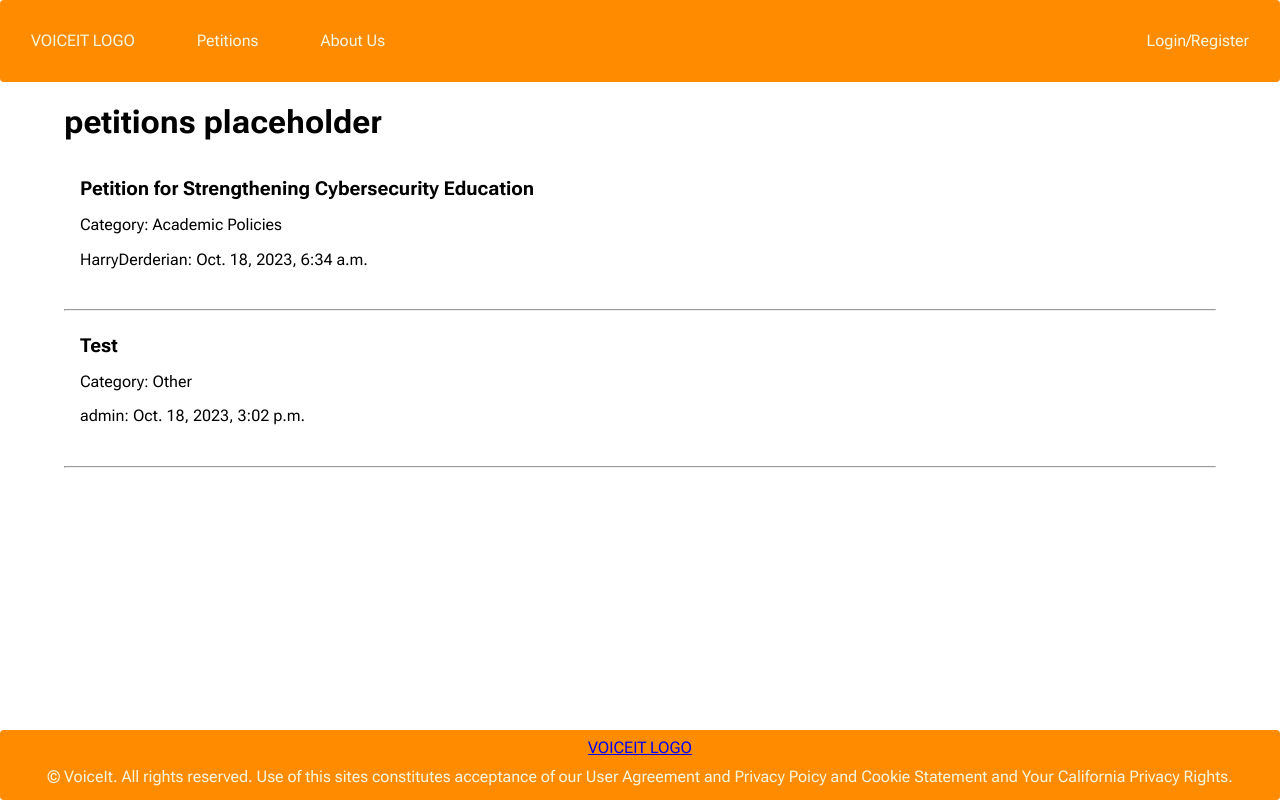
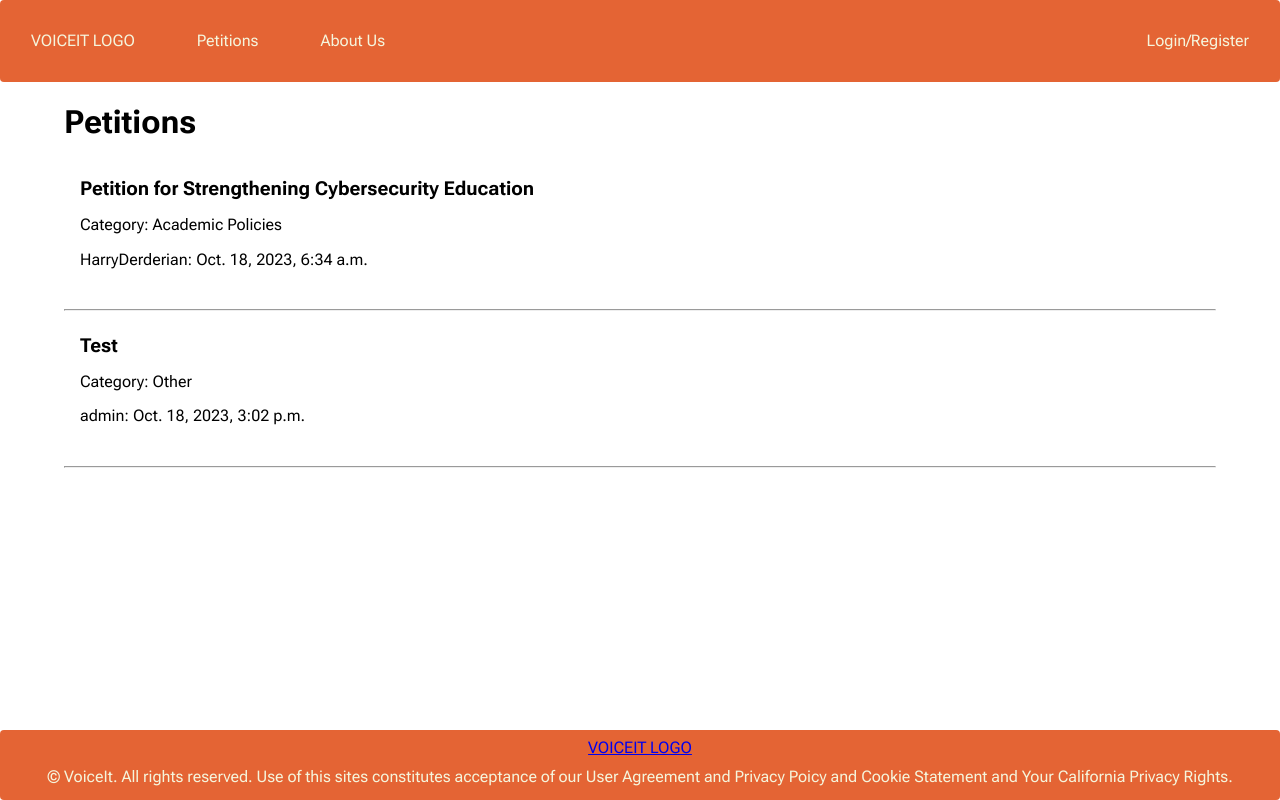
Before and after one commit to HarryDerderian/Voiceit, a Django app: page /petitions/ in a window 1280 px wide. Run offline with Django 4.2, Linux system fonts and the light colour scheme; data comes from the database, SQL or seed files in the repository; both versions use the stored data as it was after the commit.

Commit message:
more styling

```diff
--- a/base/templates/base/petitions.html
+++ b/base/templates/base/petitions.html
@@ -4,11 +4,11 @@
 
 
 
-<h1>petitions placeholder</h1>
+<h1>Petitions</h1>
 <div class="petitions-all">
 
     {% for petition in petitions %}
-    <a href="/">
+    <a href="{% url 'petitions' %}">
     <div class="petition-block">
         <span class="petition-title">{{petition.title}}</span>
         <p>Category: {{petition.category}}</p>
--- a/templates/main.html
+++ b/templates/main.html
@@ -4,8 +4,8 @@
         {%load static%}
         <link rel="preconnect" href="https://fonts.googleapis.com"/>
         <link rel="preconnect" href="https://fonts.googleapis.com">
-    <link rel="preconnect" href="https://fonts.gstatic.com" crossorigin>
-    <link href="https://fonts.googleapis.com/css2?family=Roboto+Flex:opsz,wght@8..144,100;8..144,200;8..144,300;8..144,400;8..144,500;8..144,600;8..144,700;8..144,800;8..144,900;8..144,1000&display=swap" rel="stylesheet">
+        <link rel="preconnect" href="https://fonts.gstatic.com" crossorigin>
+        <link href="https://fonts.googleapis.com/css2?family=Roboto+Flex:opsz,wght@8..144,100;8..144,200;8..144,300;8..144,400;8..144,500;8..144,600;8..144,700;8..144,800;8..144,900;8..144,1000&display=swap" rel="stylesheet">
         <link rel="stylesheet" href="{%static 'normalize.css' %}"/>
         <link rel="stylesheet" href="{%static 'style.css'%}"/>
         <meta charset="utf-8">
--- a/templates/static/style.css
+++ b/templates/static/style.css
@@ -1,3 +1,11 @@
+:root {
+    --navbar-primary: rgb(228,100,52);
+    --navbar-highlight: rgb(255, 127, 81);
+    --main-hover-bg: rgba(228,100,52, .25);
+    --subdued-yellow: rgb(212,172,100);
+    --subdued-red: rgb(204, 36, 52);
+    --subdued-blue: rgb(44, 76, 124);
+  }
 * {
     font-family: 'Roboto Flex','Calibri', Helvetica, Arial, sans-serif;
 }
@@ -5,7 +13,7 @@
 .navbar {
     display: flex;
     justify-content: space-between;
-    background-color: darkorange;
+    background-color: var(--navbar-primary);
     color: beige;
     border-radius:4px;
     position:sticky;
@@ -35,7 +43,7 @@
 
 .navbar a:hover {
     text-decoration: underline;
-    background-color: orange;
+    background-color: var(--navbar-highlight);
     border-radius:25px;
 }
 
@@ -48,7 +56,7 @@
     padding-top:1%;
     width:100%;
     text-align: center;
-    background-color: darkorange;
+    background-color: var(--navbar-primary);
     color:beige;
     border-radius:4px;
     position:fixed;
@@ -68,7 +76,7 @@
 }
 
 .petition-block:hover {
-    background-color: rgba(226, 129, 0, 0.12);
+    background-color:var(--main-hover-bg);
 }
 
 .petition-title {
```
Also changed, not shown: db.sqlite3.
